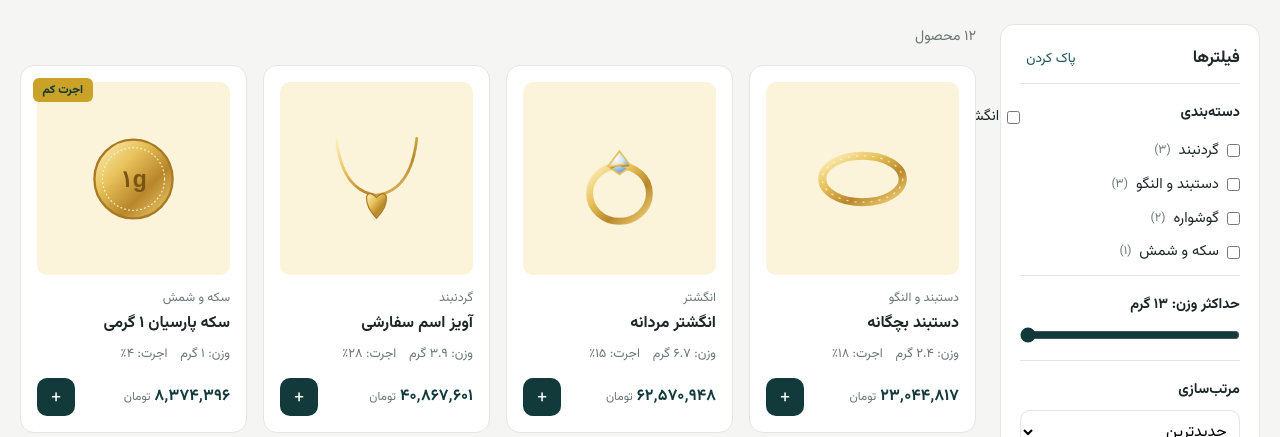
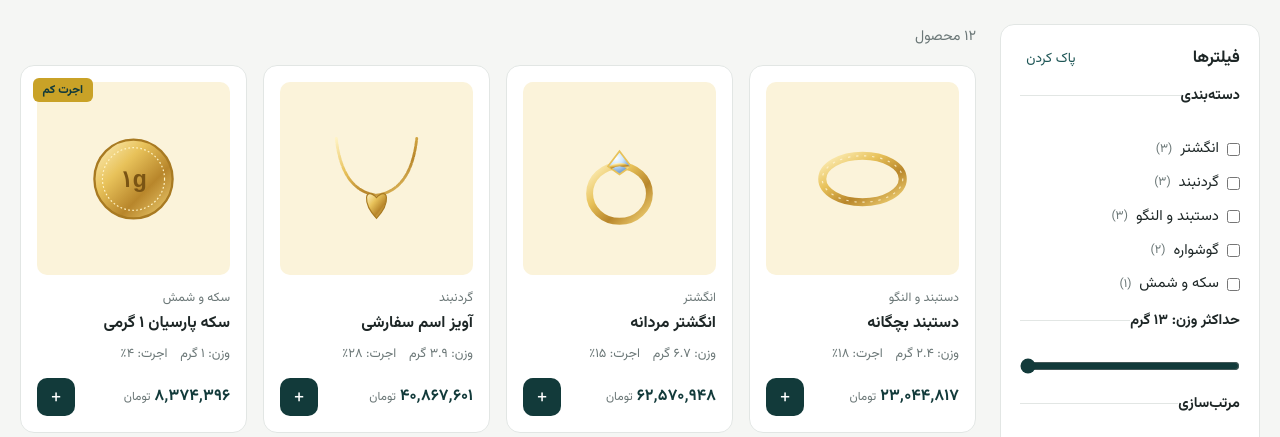
Before and after one commit to karyarme-team/Gold-Site, a plain HTML site: page sample-3-shop/index.html in a window 1280 px wide. Shown: the part 361-798 px from the top of the page. Drawn offline with Linux system fonts and the light colour scheme.

Commit message:
Fix filter legend layout
Co-Authored-By: Claude Opus 5.5 <noreply@anthropic.com>
Claude-Session: https://claude.ai/code/session_01NPqKokPHGNyunmVPH9yhx5

```diff
--- a/sample-3-shop/style.css
+++ b/sample-3-shop/style.css
@@ -59,7 +59,7 @@ button { font: inherit; cursor: pointer; }
 .filters h2 { font-size: 1.05rem; }
 .link { background: none; border: none; color: var(--teal-2); font-size: .85rem; }
 fieldset { border: none; border-block-start: 1px solid var(--line); padding: 1rem 0 .4rem; margin: 0; }
-legend { font-weight: 700; font-size: .9rem; padding: 0; margin-block-end: .5rem; float: inline-start; width: 100%; }
+legend { font-weight: 700; font-size: .9rem; padding: 0; margin-block-end: .5rem; }
 .check { display: flex; align-items: center; gap: .5rem; padding-block: .25rem; font-size: .92rem; cursor: pointer; }
 .check small { color: var(--muted); }
 .check input, input[type=range] { accent-color: var(--teal); }
```
